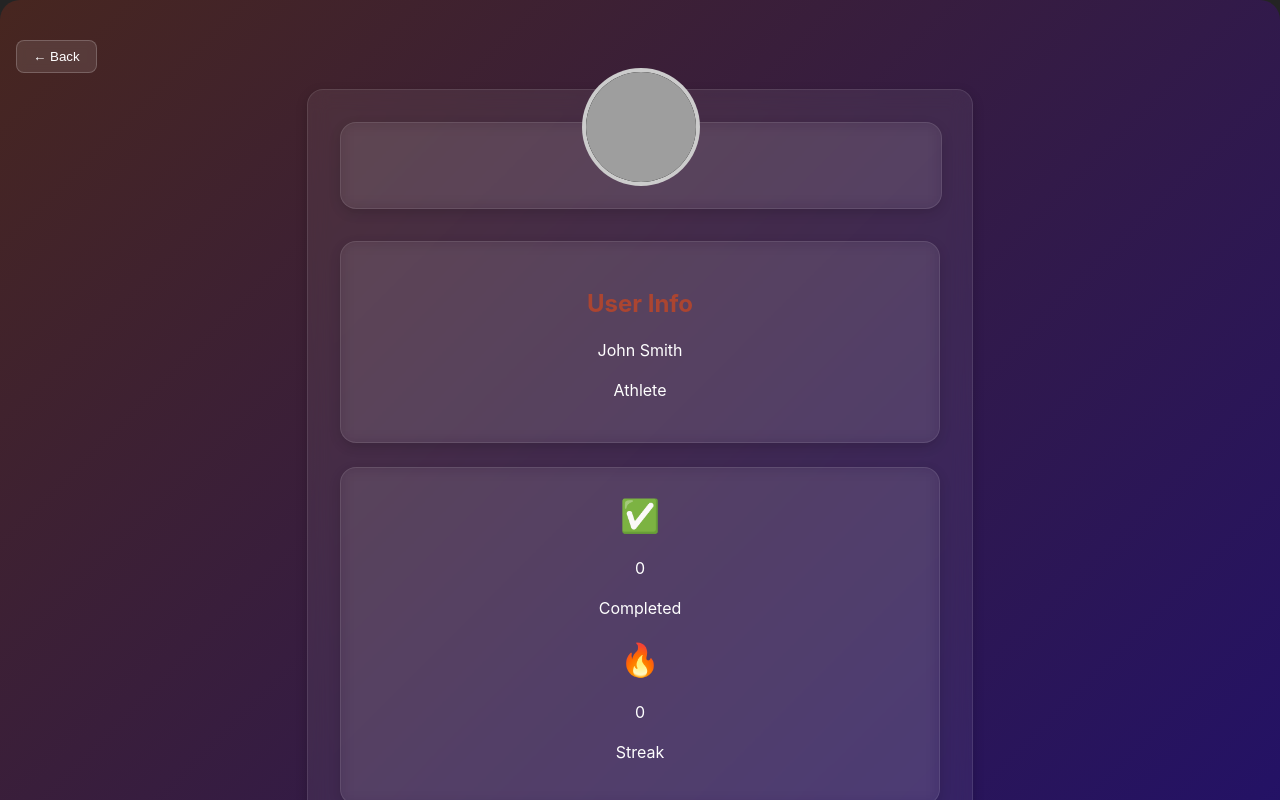
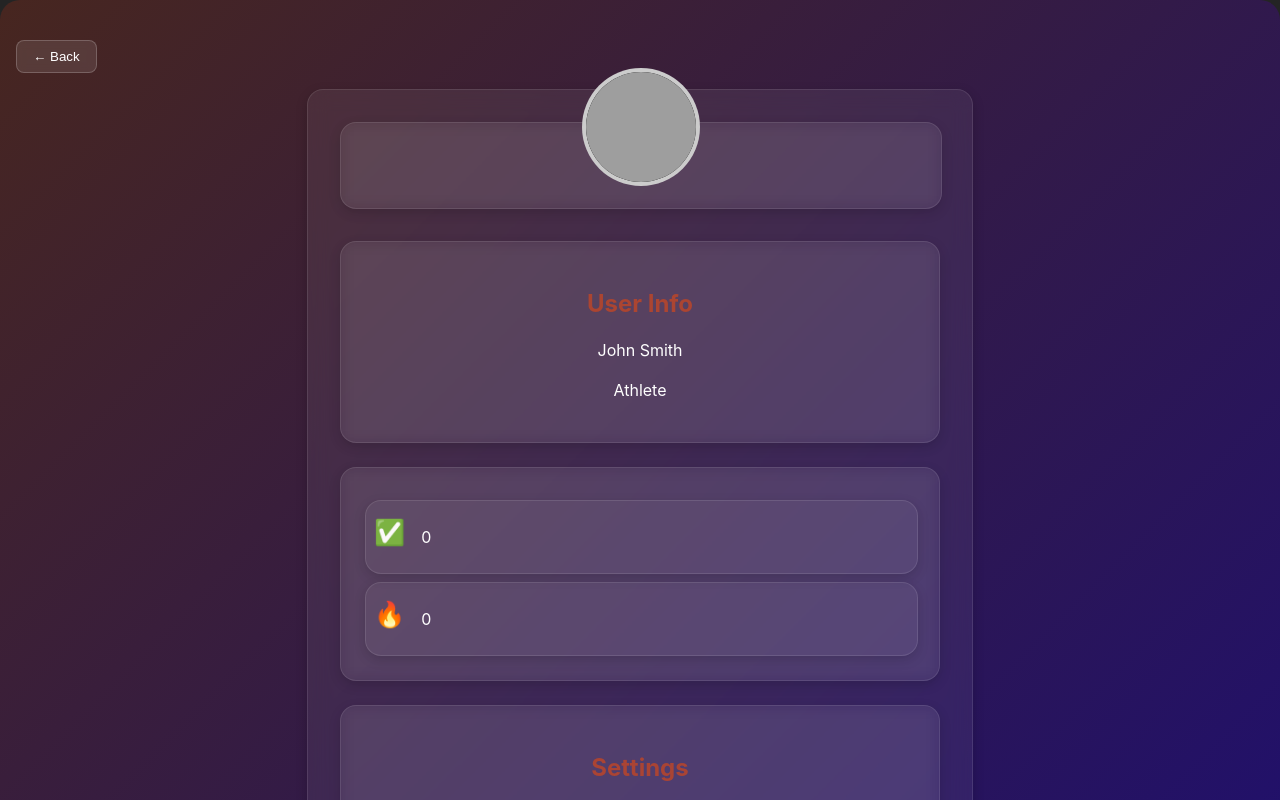
Before and after one commit to robertoandino/challenge-me, a React (Vite) app: page /profile in a window 1280 px wide. Shown: the top 800 px of the page. Built offline with nearby package versions, Linux system fonts and the light colour scheme; grey boxes are pictures that could not be loaded.

Commit message:
Add hover effects to profile page.

```diff
--- a/src/components/Profile/Profile.css
+++ b/src/components/Profile/Profile.css
@@ -54,6 +54,13 @@
     box-shadow: 0 4px 12px rgba(0, 0, 0, 0.15);
     max-width: 600px;
     width: 100%;
+    transition: transform 0.25s ease, box-shadow 0.25s ease;
+}
+
+.profile-header:hover {
+    transform: translateY(-10px);
+    box-shadow: 0 8px 20px rgba(0,0,0,0.35);
+    border-top: 1px solid rgba(241, 231, 231, 0.815);
 }
 
 .avatar {
@@ -77,6 +84,13 @@
     box-shadow: 0 4px 12px rgba(0, 0, 0, 0.15);
     max-width: 550px;
     width: 100%;
+    transition: transform 0.25s ease, box-shadow 0.25s ease;
+}
+
+.profile-section:hover {
+    transform: translateY(-10px);
+    box-shadow: 0 8px 20px rgba(0,0,0,0.35);
+    border-top: 1px solid rgba(228, 37, 30, 0.815);
 }
 
 .profile-section h2 {
@@ -113,6 +127,26 @@
     min-height: 60px;
 }
 
+/*Stats section*/
+
+.profile-stat-card {
+    display: flex;
+    align-items: center;
+    margin-top: 8px;
+    gap: 1rem;
+    padding: 0.5rem;
+    background: rgba(255, 255, 255, 0.05);
+    border: 1px solid rgba(255, 255, 255, 0.1);
+    border-radius: 1rem;
+    box-shadow: 0 4px 12px rgba(0, 0, 0, 0.15);
+    max-width: 535px;
+    width: 100%;
+}
+
+.stat-icon {
+    font-size: 25px;
+}
+
 /* Save Button */
 .save-button {
     width: 100%;
@@ -128,7 +162,7 @@
 }
 
 .save-button:hover {
-    background: rgba(242, 145, 100, 0.5);
+    background: rgba(240, 70, 70, 0.5);
     transform: translateY(-2px);
 }
 
--- a/src/components/Profile/Profile.tsx
+++ b/src/components/Profile/Profile.tsx
@@ -45,7 +45,6 @@ const Profile: React.FC = () => {
                         <span className="stat-icon">✅</span>
                         <div>
                             <p className="stat-value">{completedCount}</p>
-                            <p className="stat-label">Completed</p>
                         </div>
                     </div>
 
@@ -53,7 +52,6 @@ const Profile: React.FC = () => {
                         <span className="stat-icon">🔥</span>
                         <div>
                             <p className="stat-value">{streakCount}</p>
-                            <p className="stat-label">Streak</p>
                         </div>
                     </div>
                 </section>
```
